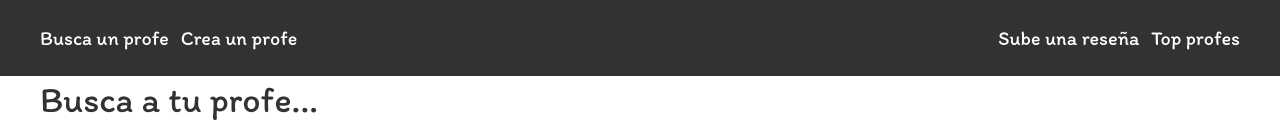
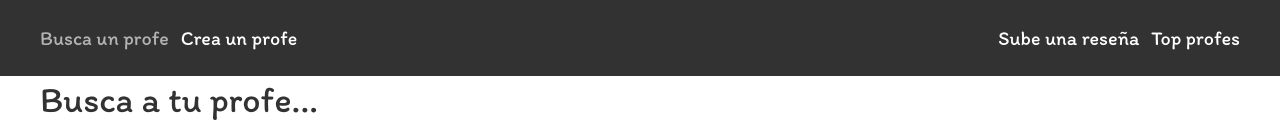
Before and after one commit to LuisC-web/rate-ud, a Next.js app: page / in a window 1280 px wide. Shown: the top 138 px of the page. Built offline with nearby package versions, Linux system fonts and the light colour scheme.

Commit message:
feat: change color when i will stay in route

```diff
--- a/src/components/Header.tsx
+++ b/src/components/Header.tsx
@@ -1,16 +1,49 @@
+"use client";
+
 import Link from "next/link";
+import { usePathname } from "next/navigation";
 import React from "react";
 
 function Header() {
+  const pathname = usePathname();
+
   return (
-    <nav className="bg-primary text-secondary flex w-screen justify-between px-10 py-6 text-xl">
+    <nav className="bg-primary text-secondary flex w-screen justify-between px-10 py-6 text-xl transition-colors">
       <div className="flex gap-3">
-        <Link href={"/"}>Busca un profe</Link>
-        <Link href={"/new/teacher"}>Crea un profe</Link>
+        <Link
+          href="/"
+          className={`hover:text-primary-light cursor-pointer ${
+            pathname === "/" ? "text-primary-light" : ""
+          }`}
+        >
+          Busca un profe
+        </Link>
+        <Link
+          href="/new/teacher"
+          className={`hover:text-primary-light cursor-pointer ${
+            pathname === "/new/teacher" ? "text-primary-light" : ""
+          }`}
+        >
+          Crea un profe
+        </Link>
       </div>
       <div className="flex gap-3">
-        <Link href={"/new/review"}>Sube una reseña</Link>
-        <Link href={"/top"}>Top profes</Link>
+        <Link
+          href="/new/review"
+          className={`hover:text-primary-light cursor-pointer ${
+            pathname === "/new/review" ? "text-primary-light" : ""
+          }`}
+        >
+          Sube una reseña
+        </Link>
+        <Link
+          href="/top"
+          className={`hover:text-primary-light cursor-pointer ${
+            pathname === "/top" ? "text-primary-light" : ""
+          }`}
+        >
+          Top profes
+        </Link>
       </div>
     </nav>
   );
```
